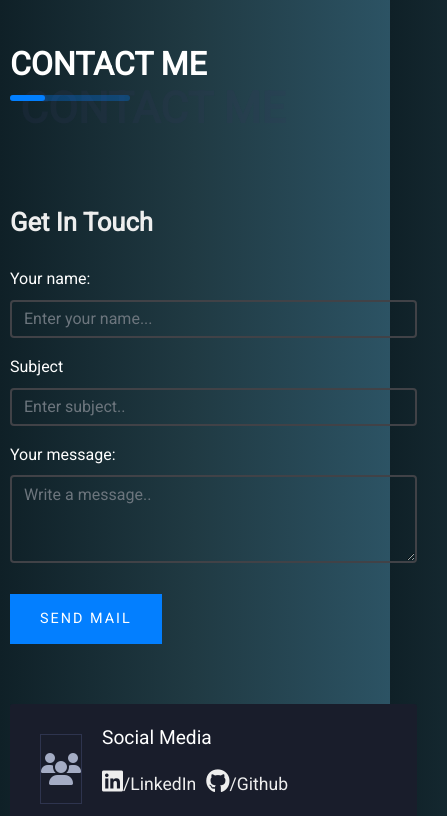
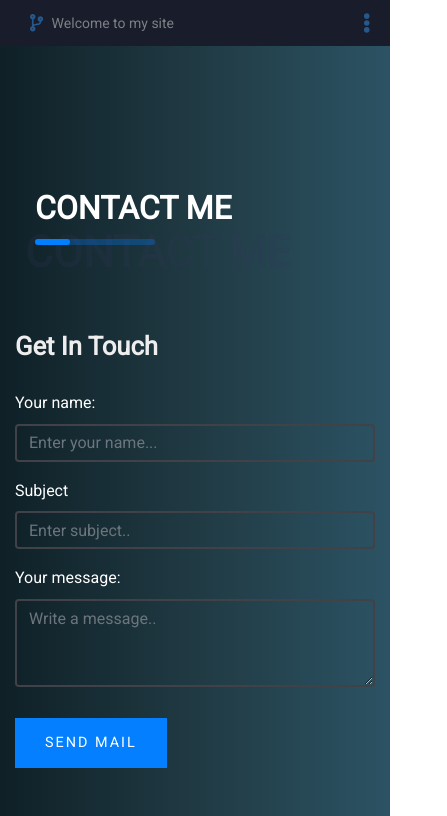
Before and after one commit to simonsanchez92/portfolio, a React (Create React App) app: page /contact in a window 390 px wide. Shown: the top 816 px of the page, 447 px wide, since content can reach past the window. Built offline with nearby package versions, Linux system fonts and the light colour scheme.

Commit message:
prepare to deploy

```diff
--- a/package.json
+++ b/package.json
@@ -46,6 +46,6 @@
     ]
   },
   "devDependencies": {
-    "gh-pages": "^3.1.0"
+    "gh-pages": "^3.2.3"
   }
 }
--- a/src/App.css
+++ b/src/App.css
@@ -22,14 +22,16 @@ body {
   min-height: 100vh;
 
   justify-content: space-between;
+  /* border: 1px solid blue; */
 }
 #root {
-  /* width: 100%; */
+  width: 100%;
 }
 
 nav#side-menu {
   height: 100%;
   position: fixed;
+  display: flex;
 }
 
 /* nav#lateral-nav {
@@ -54,33 +56,90 @@ nav#side-menu {
 } */
 
 nav.top-bar {
-  /* padding: 20px; */
-  border-bottom: 2px solid #a4acc4;
+  /* border-bottom: 2px solid #a4acc4; */
+
+  background-color: #191d2b;
+  justify-content: center;
+  /* border-bottom: 1px solid #7d7f83; */
+  z-index: 100;
+  padding: 0;
+  transition: all 0.2s ease-in-out;
+  padding: 10px;
+  justify-content: center;
+  display: none;
+
+  transform: translateY(-105px);
 }
+.toggler-container {
+  /* border: 1px solid yellow; */
+  z-index: 9000;
+  display: none;
+  position: relative;
+  justify-content: space-between;
+  align-content: center;
+  align-items: center;
+  background-color: #191d2b;
+
+  padding: 0 10px 0 30px;
+}
+.toggler-container span {
+  color: #7d7f83;
+  font-size: 14px;
+}
+.toggler-container .top-icon {
+  margin-right: 5px;
+}
+.top-bar-toggler {
+  cursor: pointer;
+  background-color: #191d2b;
+  padding: 10px;
+  border: 0;
+  display: block;
+  /* position: absolute;
+  bottom: -37px;
+  left: 0px; */
+  z-index: 9000;
+}
+nav.top-bar.open {
+  margin-top: -0px;
+  transform: translateY(0px);
+}
+
 nav.top-bar .menu {
-  width: 60%;
-  margin: 0 auto;
+  margin: 0;
+  width: 90%;
   display: flex;
   align-items: center;
-  justify-content: space-around;
-  padding: 30px 0;
+  justify-content: space-between;
+  margin: 0;
+  /* padding: 20px 15px 0 15px; */
 }
 nav.top-bar ul li {
   text-align: center;
   list-style: none;
 }
 
+nav.top-bar ul li p {
+  margin: 0;
+}
+
 nav.top-bar ul li a {
-  display: block;
-  padding: 5px;
+  display: flex;
+  flex-direction: column;
   text-decoration: none;
-  color: #eee;
+  justify-content: center;
+  align-items: center;
+
+  color: #7d7f83;
   position: relative;
-  font-size: 16px;
+  font-size: 0.9rem;
   text-transform: capitalize;
-  transition: all 0.4s ease-in-out;
+  transition: all 0.2s ease-in;
 
   border: 3px solid transparent;
+}
+nav.top-bar ul li a.active {
+  color: #037fff;
 }
 nav.top-bar ul li a:focus,
 nav#lateral-nav ul li a:focus {
@@ -275,31 +334,32 @@ nav#lateral-nav ul li a.active nav.top-bar ul li a.active {
 }
 
 main {
-  display: block;
-  /* flex-direction: column; */
+  display: flex;
+  flex-direction: column;
+  align-items: center;
+  justify-content: center;
   /* min-height: 100vh; */
 
   height: 100%;
   width: 100%;
-  padding: 20px;
 
-  padding-left: 260px;
+  padding-left: 190px;
+  padding-right: 0px;
 
   transition: all 0.3s ease-in-out;
 }
 
 main.side-menu-collapsed {
-  padding-left: 120px;
+  padding-left: 85px;
 }
 .container {
-  padding: 25px 10px;
-
-  max-width: 1140px;
+  /* border: 1px solid yellow; */
+  position: relative;
   display: flex;
   flex-direction: column;
   justify-content: center;
   align-items: center;
-  position: relative;
+  margin: 20px 0;
 }
 .container.landing {
   position: relative;
@@ -469,9 +529,9 @@ body::before {
 .image-container::before {
   content: "";
   position: absolute;
-  height: 25%;
-  width: 12px;
-  border-radius: 4px;
+  height: 35%;
+  width: 8px;
+  border-radius: 3px;
   background-color: rgba(3, 127, 255, 0.8);
 }
 .image-container::after {
@@ -479,9 +539,9 @@ body::before {
   position: absolute;
   bottom: 0;
   right: 0;
-  height: 25%;
-  width: 12px;
-  border-radius: 4px;
+  height: 35%;
+  width: 8px;
+  border-radius: 3px;
   background-color: rgba(3, 127, 255, 0.8);
 }
 
@@ -495,9 +555,7 @@ body::before {
 }
 
 .about-content {
-  /* padding: 0 10px; */
-  /* flex: 1; */
-
+  padding: 0 15px;
   width: 50%;
 }
 
@@ -635,38 +693,30 @@ body::before {
   color: #a4acc4;
 }
 .technologies-container {
-  padding: 20px 0;
+  padding-top: 40px;
 
   /* border:2px solid red; */
 }
 .technologies-container .section-title {
-  padding-left: 15px;
+  /* padding-left: 15px; */
 }
 
 .technologies {
-  /* background-color: #191d2b91; */
-  padding: 20px;
-  /* border: 1px solid #2e344e; */
-  /* border: 5px solid #2e344e38; */
-  /* border-left: 5px solid #2e344e38; */
-  /* border-radius: 8px; */
   width: 100%;
   border-bottom: 2px solid #191d2b91;
 
-  /* border: 2px solid red; */
   display: flex;
   flex-direction: row;
   justify-content: center;
   align-items: center;
-  flex-wrap: wrap;
 }
 .technologies ul {
   display: flex;
   flex-wrap: wrap;
-  justify-content: center;
+  justify-content: space-between;
+  align-content: space-between;
 }
 .tech {
-  /* border: 2px solid red; */
   display: flex;
   justify-content: center;
   align-items: center;
@@ -917,6 +967,7 @@ body::before {
   display: flex;
   justify-content: center;
   flex-wrap: wrap;
+  flex: 1;
 }
 .project {
   width: 30%;
@@ -1013,16 +1064,27 @@ body::before {
 
 /* Contact page */
 
+.contact-container {
+  /* border: 1px solid red; */
+  z-index: 20;
+  margin: 0;
+  padding: 15px 0;
+  /* width: 100%; */
+}
+.contact-container .section-title {
+  padding: 10px 20px;
+}
 .form-container {
   flex-direction: row;
   flex-wrap: wrap;
   justify-content: space-around;
   align-items: flex-start;
+  padding: 0;
 }
 
 .contact-form {
-  width: 450px;
-  height: 100%;
+  width: 400px;
+  /* height: 100%; */
   padding-bottom: 40px;
 }
 
@@ -1161,8 +1223,8 @@ body::before {
 
 /* Projects section */
 .carousel-container {
-  width: 800px;
-  max-width: 100%;
+  width: 700px;
+  max-width: 75%;
   margin: 40px auto;
 }
 
@@ -1186,7 +1248,8 @@ body::before {
 }
 
 .project-technologies {
-  /* border: 2px solid red; */
+  /* width: 600px; */
+  max-width: 100%;
   margin: 20px 0;
 }
 
@@ -1194,7 +1257,7 @@ body::before {
   /* border: 2px solid yellow; */
   display: flex;
   flex-wrap: wrap;
-  justify-content: center;
+  justify-content: space-around;
   border-bottom: 2px solid #3f455c;
   padding: 15px 0;
 }
@@ -1229,6 +1292,8 @@ body::before {
 
 .image-gallery {
   margin-top: 30px;
+  /* width: 700px; */
+  max-width: 100%;
 }
 
 .component-container {
@@ -1327,9 +1392,6 @@ body::before {
 }
 
 @media (max-width: 768px) {
-  nav.top-bar .menu {
-    width: 90%;
-  }
   .section-title {
     margin-bottom: 30px;
     width: 100%;
@@ -1417,13 +1479,23 @@ body::before {
 
   .project-poster img {
     /* height: 230px; */
-    width: 100%;
+    width: 75%;
   }
   .learning-image img,
   .functionality-image img {
     display: none;
   }
   main {
-    padding-left: 0;
+    padding: 0 15px;
+  }
+  main.side-menu-collapsed {
+    padding: 0 15px;
+  }
+  nav#side-menu {
+    display: none;
+  }
+  nav.top-bar,
+  .toggler-container {
+    display: flex;
   }
 }
--- a/src/App.js
+++ b/src/App.js
@@ -13,6 +13,8 @@ import Resume from "./components/Resume";
 import SideMenu from "./components/sideMenu/SideMenu";
 
 import Project from "./components/Project";
+
+import TopBar from "./components/TopBar";
 
 import {
   BrowserRouter as Router,
@@ -113,6 +115,7 @@ function App() {
   return (
     <Router>
       <Fragment>
+        <TopBar />
         {/* <Navbar width={size.width} showNav={size.showNav} toggler={"hide"} /> */}
         <SideMenu isCollapsed={isCollapsed} toggle={handleToggle} />
         <main className={isCollapsed ? "side-menu-collapsed" : ""}>
--- a/src/components/Contact.js
+++ b/src/components/Contact.js
@@ -4,12 +4,12 @@ import Form from "react-bootstrap/Form";
 
 const Contact = () => {
   return (
-    <div>
-      <div class="container contact-container">
-        <div class="section-title">
-          <h2>Contact Me</h2>
-          <span>Contact Me</span>
-        </div>
+    <div class="container contact-container">
+      {/* <div class="container contact-container"> */}
+
+      <div class="section-title">
+        <h2>Contact Me</h2>
+        <span>Contact Me</span>
       </div>
 
       <div class="container form-container">
--- /dev/null
+++ b/src/components/TopBar.js
@@ -0,0 +1,131 @@
+import React, { useState, useEffect, Fragment } from "react";
+import { Link, useHistory } from "react-router-dom";
+
+import { FontAwesomeIcon } from "@fortawesome/react-fontawesome";
+
+import {
+  faAddressCard,
+  faClipboardList,
+  faCode,
+  faCodeBranch,
+  faEllipsisV,
+  faEnvelope,
+  faHouseUser,
+  faLaptop,
+  faTimes,
+} from "@fortawesome/free-solid-svg-icons";
+
+const homeIcon = <FontAwesomeIcon icon={faHouseUser} size={"1x"} />;
+const aboutIcon = <FontAwesomeIcon icon={faAddressCard} size={"1x"} />;
+const resumeIcon = <FontAwesomeIcon icon={faClipboardList} size={"1x"} />;
+const portfolioIcon = <FontAwesomeIcon icon={faCode} size={"1x"} />;
+const contactIcon = <FontAwesomeIcon icon={faEnvelope} size={"1x"} />;
+
+const ellipsisIcon = (
+  <FontAwesomeIcon icon={faEllipsisV} size={"lg"} color={"#25598d"} />
+);
+
+const closeIcon = (
+  <FontAwesomeIcon icon={faTimes} size={"lg"} color={"#25598d"} />
+);
+
+const topIcon = (
+  <FontAwesomeIcon
+    icon={faCodeBranch}
+    size={"lg"}
+    color={"#25598d"}
+    className="top-icon"
+  />
+);
+
+const TopBar = () => {
+  const [active, setActive] = useState({
+    active: "",
+  });
+
+  const [isOpen, setIsOpen] = useState(false);
+
+  const handleChange = (param) => {
+    setActive({
+      active: param,
+    });
+  };
+
+  let history = useHistory();
+
+  useEffect(() => {
+    let active;
+
+    if (history.location.pathname === "/") {
+      active = "home";
+    } else {
+      active = history.location.pathname.split("/")[1];
+    }
+
+    handleChange(active);
+  }, []);
+  const toggleBar = () => {
+    setIsOpen(!isOpen);
+  };
+
+  return (
+    <Fragment>
+      <div className="toggler-container">
+        <span>{topIcon} Welcome to my site</span>
+
+        <button className="top-bar-toggler" onClick={() => toggleBar()}>
+          {isOpen ? closeIcon : ellipsisIcon}
+        </button>
+      </div>
+
+      <nav className={isOpen ? "top-bar open" : "top-bar"}>
+        <ul className="menu">
+          <li onClick={() => handleChange("home")}>
+            <Link className={active.active === "home" ? "active" : ""} to="/">
+              {homeIcon}
+              Home
+            </Link>
+          </li>
+          <li onClick={() => handleChange("about")}>
+            <Link
+              className={active.active === "about" ? "active" : ""}
+              to="/about"
+            >
+              {aboutIcon}
+              About
+            </Link>
+          </li>
+          <li onClick={() => handleChange("resume")}>
+            <Link
+              className={active.active === "resume" ? "active" : ""}
+              to="/resume"
+            >
+              {resumeIcon}
+              Resume
+            </Link>
+          </li>
+          <li onClick={() => handleChange("portfolio")}>
+            <Link
+              className={active.active === "portfolio" ? "active" : ""}
+              to="/portfolio"
+            >
+              {portfolioIcon}
+              Portfolio
+            </Link>
+          </li>
+          <li onClick={() => handleChange("contact")}>
+            <Link
+              className={active.active === "contact" ? "active" : ""}
+              to="/contact"
+            >
+              {contactIcon}
+              Contact
+            </Link>
+          </li>
+        </ul>
+      </nav>
+    </Fragment>
+  );
+};
+
+export default TopBar;
--- a/src/components/sideMenu/SideMenu.js
+++ b/src/components/sideMenu/SideMenu.js
@@ -25,7 +25,6 @@ import {
   ProSidebar,
   Menu,
   MenuItem,
-  SubMenu,
   SidebarHeader,
   SidebarFooter,
 } from "react-pro-sidebar";
@@ -36,10 +35,16 @@ const arrowIconLeft = (
     size={"lg"}
     color={"#25598d"}
     pull={"left"}
+    className="arrow-bounce"
   />
 );
 const arrowIconRight = (
-  <FontAwesomeIcon icon={faArrowRight} size={"lg"} color={"#25598d"} />
+  <FontAwesomeIcon
+    icon={faArrowRight}
+    size={"lg"}
+    color={"#25598d"}
+    className="arrow-bounce"
+  />
 );
 
 const homeIcon = <FontAwesomeIcon icon={faHouseUser} />;
@@ -77,6 +82,7 @@ const SideMenu = ({ isCollapsed, toggle }) => {
     // <nav id="lateral-nav">
     <nav id="side-menu">
       <ProSidebar
+        class="pro-sidebar"
         collapsedWidth={0}
         collapsed={isCollapsed}
         width={180}
@@ -102,10 +108,6 @@ const SideMenu = ({ isCollapsed, toggle }) => {
           </button>
         </SidebarHeader>
         <Menu iconShape="square" popperArrow={true} className="sidebar-menu">
-          {/* <p data-tip="hello world" data-for="registerTip">
-            tip
-          </p> */}
-
           <MenuItem
             active={active.active === "home" ? true : false}
             onClick={() => handleChange("home")}
```
Also changed, not shown: src/components/Project.js (+9 -15 lines), src/components/sideMenu/css/styles.scss (+76 -5 lines), 1 other file (tests, documents, lock files or other folders).
